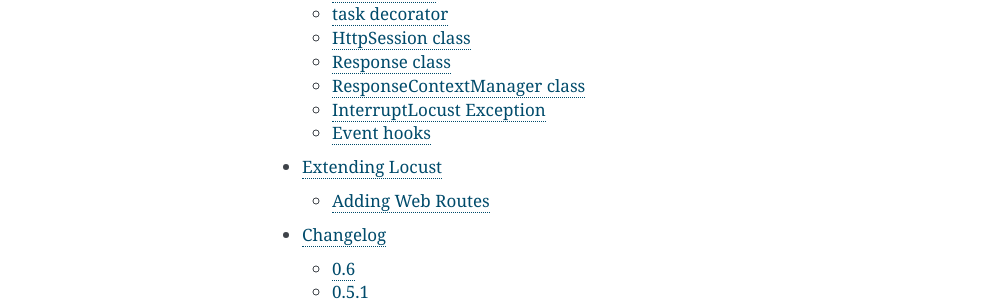
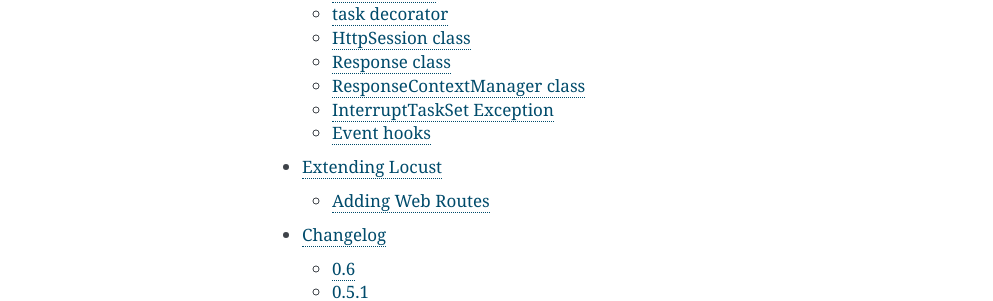
Before and after one commit to locustio/locust, a Sphinx documentation site: the page built from docs/index.rst, in a window 1280 px wide. Shown: the part 629-930 px from the top of the page, without its empty margins (148-1141 px from the left). Built offline with Sphinx 7.4.7, drawn with Linux system fonts in a browser that asks for light colours.

```diff
--- a/docs/api.rst
+++ b/docs/api.rst
@@ -51,9 +51,9 @@ ResponseContextManager class
 	:members: success, failure
 
 
-InterruptLocust Exception
-=========================
-.. autoexception:: locust.exception.InterruptLocust
+InterruptTaskSet Exception
+==========================
+.. autoexception:: locust.exception.InterruptTaskSet
 
 
 .. _events:
```
Also changed, not shown: other parts of docs/api.rst (+2 -2 lines).
